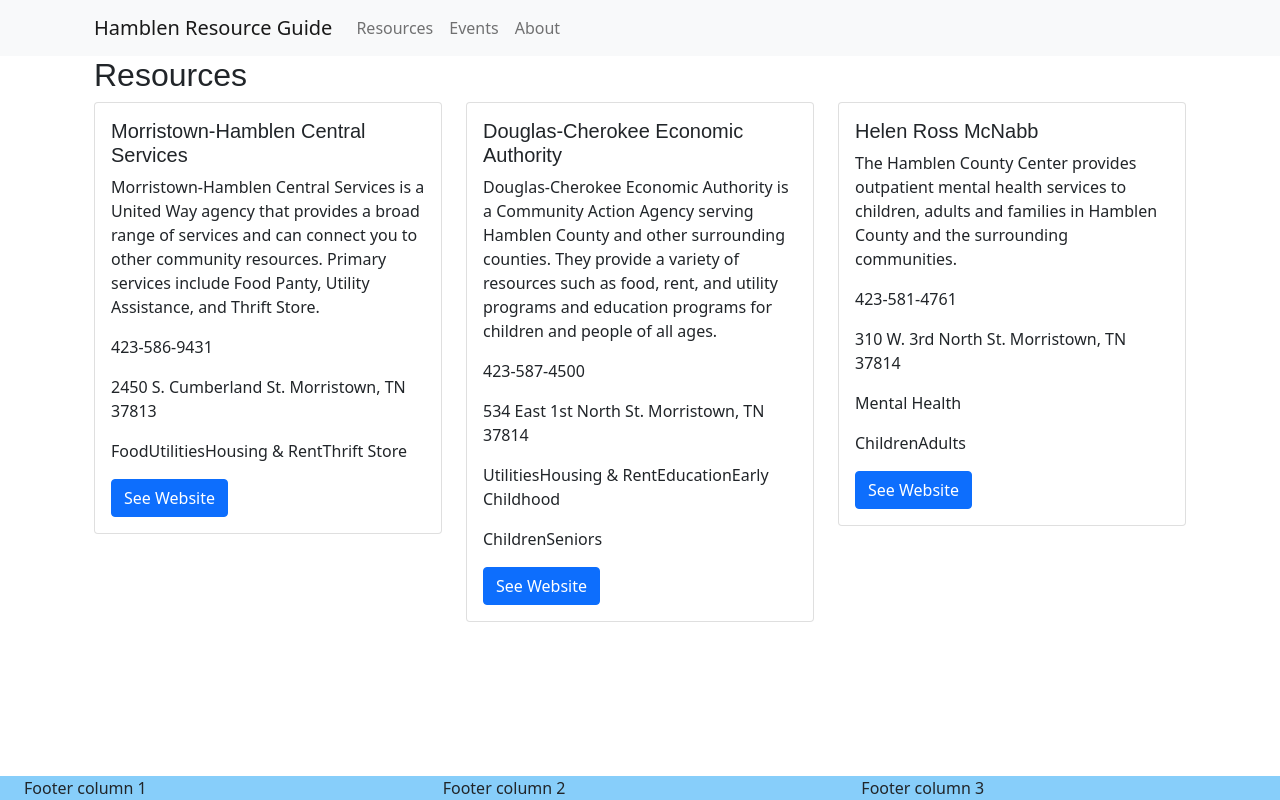
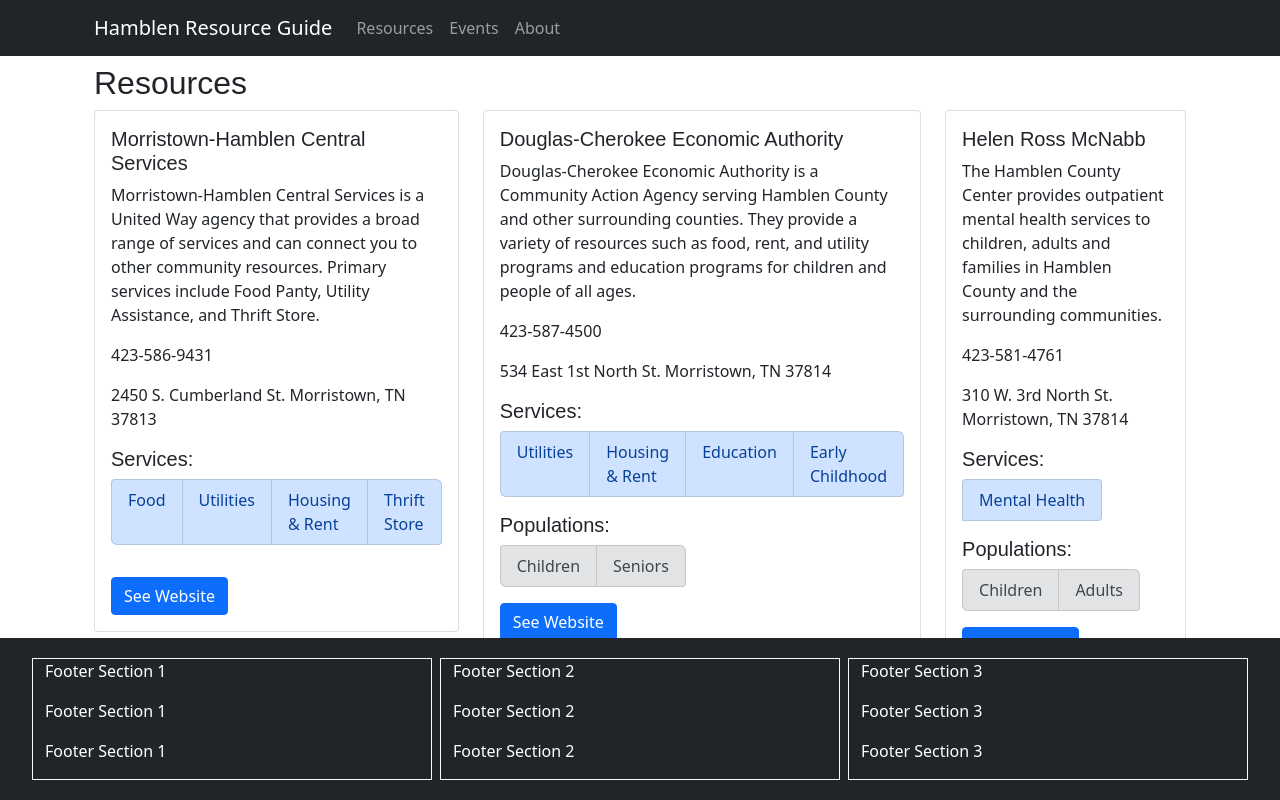
Before and after one commit to ettariley/Resource-Guide, a React (Create React App) app: page / in a window 1280 px wide. Built offline with nearby package versions, Linux system fonts and the light colour scheme.

Commit message:
Updated stylings

```diff
--- a/src/components/footer/footer.js
+++ b/src/components/footer/footer.js
@@ -6,11 +6,23 @@
 
 function Footer() {
   return (
-    <Container fluid className='footer position-absolute bottom-0'>
-      <Row>
-        <Col>Footer column 1</Col>
-        <Col>Footer column 2</Col>
-        <Col>Footer column 3</Col>
+    <Container fluid className='text-bg-dark position-absolute bottom-0'>
+      <Row className='p-3'>
+        <Col className='m-1 border border-light'>
+          <p>Footer Section 1</p>
+          <p>Footer Section 1</p>
+          <p>Footer Section 1</p>
+        </Col>
+        <Col className='m-1 border border-light'>
+          <p>Footer Section 2</p>
+          <p>Footer Section 2</p>
+          <p>Footer Section 2</p>
+        </Col>
+        <Col className='m-1 border border-light'>
+          <p>Footer Section 3</p>
+          <p>Footer Section 3</p>
+          <p>Footer Section 3</p>
+        </Col>
       </Row>
     </Container>
   );
--- a/src/components/navmenu.js
+++ b/src/components/navmenu.js
@@ -5,7 +5,7 @@
 
 function NavMenu() {
   return (
-    <Navbar bg="light" expand="lg">
+    <Navbar variant="dark" bg='dark' expand="lg">
       <Container>
         <Navbar.Brand href="/">Hamblen Resource Guide</Navbar.Brand>
         <Navbar.Toggle aria-controls="basic-navbar-nav" />
--- a/src/components/resource-card/resource-card.js
+++ b/src/components/resource-card/resource-card.js
@@ -1,6 +1,7 @@
 import React from 'react';
 import Button from 'react-bootstrap/Button';
 import Card from 'react-bootstrap/Card';
+import ListGroup from 'react-bootstrap/ListGroup';
 
 function ResourceCard(props) {
   const { resource } = props;
@@ -12,9 +13,23 @@
         <Card.Text>{resource.description}</Card.Text>
         <Card.Text>{resource.phone}</Card.Text>
         <Card.Text>{resource.address}</Card.Text>
-        <Card.Text>{resource.serviceFilters}</Card.Text>
-        <Card.Text>{resource.populationFilters}</Card.Text>
-        <Button variant="primary" href={resource.website} target="_blank">See Website</Button>
+        <h5>Services:</h5>
+        <ListGroup horizontal className='pb-3'>
+          {resource.serviceFilters.map(s => (
+            <ListGroup.Item variant='primary'>{s}</ListGroup.Item>
+          ))}
+        </ListGroup>
+        { (resource.populationFilters.length !== 0) ?
+          <>
+            <h5>Populations:</h5>
+            <ListGroup horizontal>
+              {resource.populationFilters.map(p => (
+                <ListGroup.Item variant='secondary'>{p}</ListGroup.Item>
+              ))}
+            </ListGroup>
+          </>
+          : null }
+        <Button variant="primary" href={resource.website} target="_blank" className='mt-3'>See Website</Button>
       </Card.Body>
     </Card>
   );
--- a/src/components/resources/resources.js
+++ b/src/components/resources/resources.js
@@ -9,7 +9,7 @@
   let resources = mockResources;
 
   return (
-    <Container>
+    <Container className='pt-2'>
       <h2>Resources</h2>
       <Row>
         {resources.map(r => (
```
